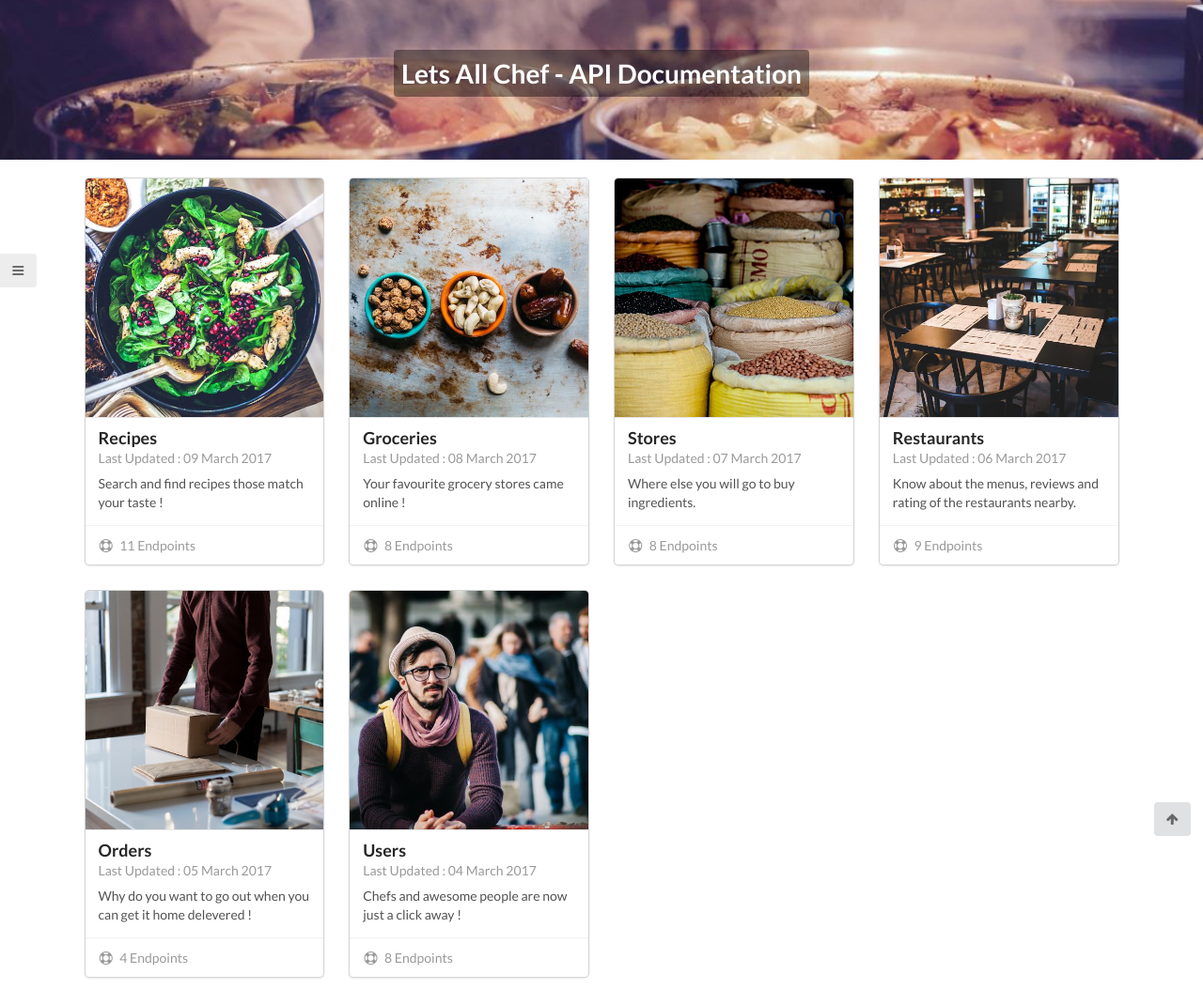
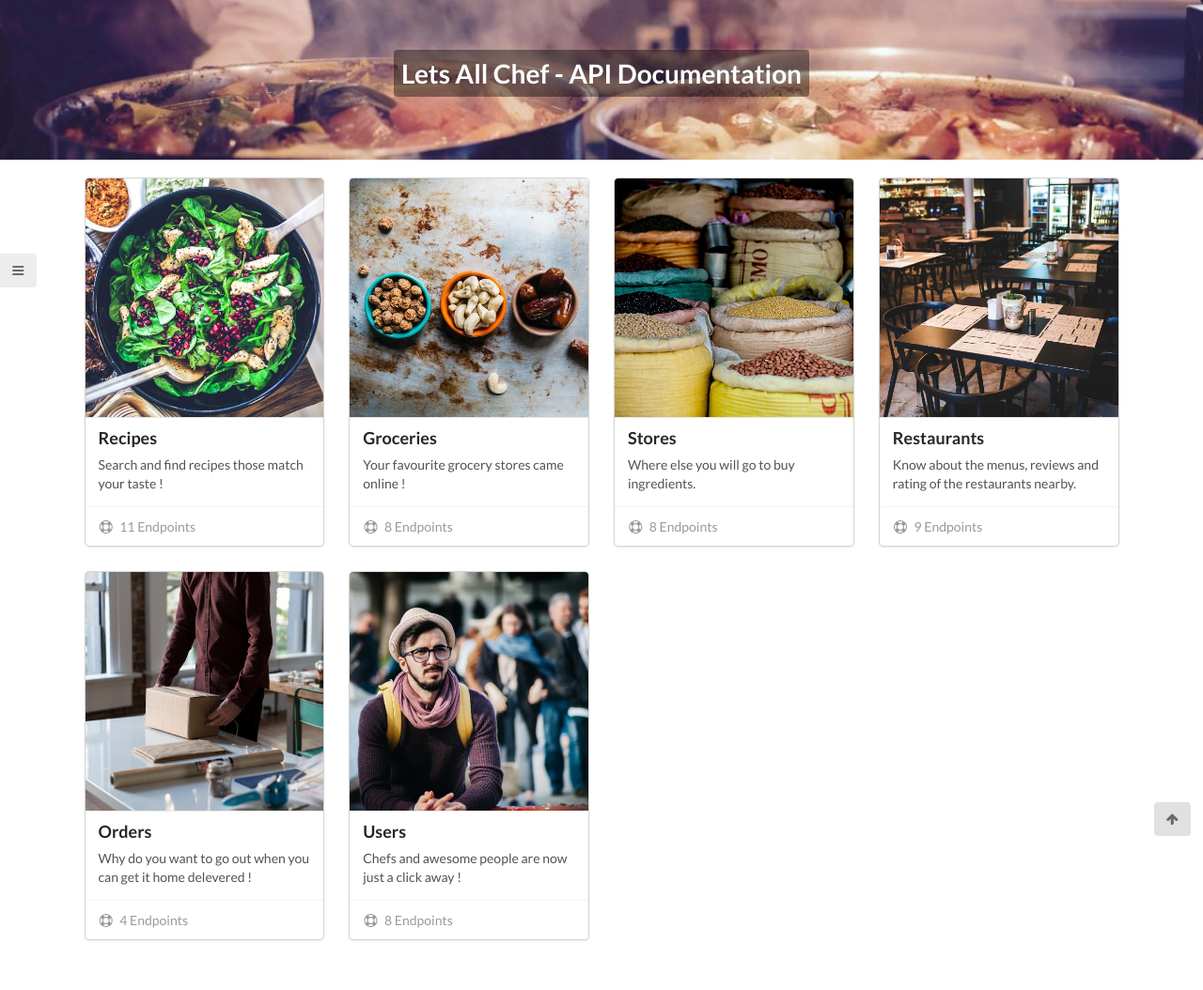
Before and after one commit to letsallchef/docs, a Jekyll site: the page built from api.md, in a window 1280 px wide. Shown: the whole page at 94% size. Built offline with Jekyll 4.4.1, drawn with Linux system fonts in a browser that asks for light colours; after the commit the page ends 1014 px from its top, so only the background shows below that.

Commit message:
disables meta data about modules

```diff
--- a/api.md
+++ b/api.md
@@ -12,9 +12,9 @@ permalink: /api-documentation
 			</div>
 			<div class="content">
 				<a href="{{ site.baseurl }}{{ api.url }}" class="header">{{ api.title }}</a>
-				<div class="meta">
+				<!-- <div class="meta">
 					<span class="date">Last Updated : {{ api.date | date_to_long_string }}</span>
-				</div>
+				</div> -->
 				<div class="description">
 					{{ api.excerpt }}
 				</div>
```
